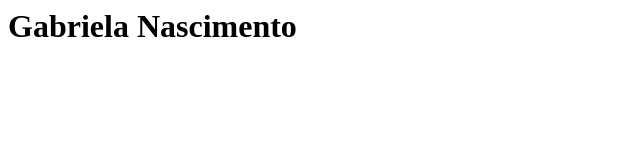
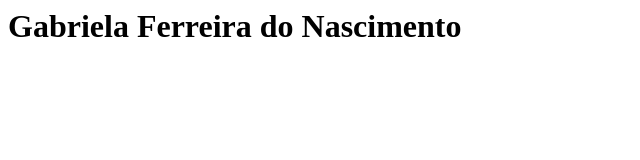
Before and after one commit to gabferreiraan/gabferreiraan.github.io, a plain HTML site: page index.html in a window 1280 px wide. Shown: the whole page, without its empty margins (0-640 px from the left). Drawn offline with Linux system fonts and the light colour scheme.

Commit message:
adicionado sobrenome

```diff
--- a/index.html
+++ b/index.html
@@ -3,6 +3,6 @@
     <title>Teste</title>
 </head>
 <body>
-    <h1>Gabriela Nascimento</h1>
+    <h1>Gabriela Ferreira do Nascimento</h1>
 </body>
 </html>
```
